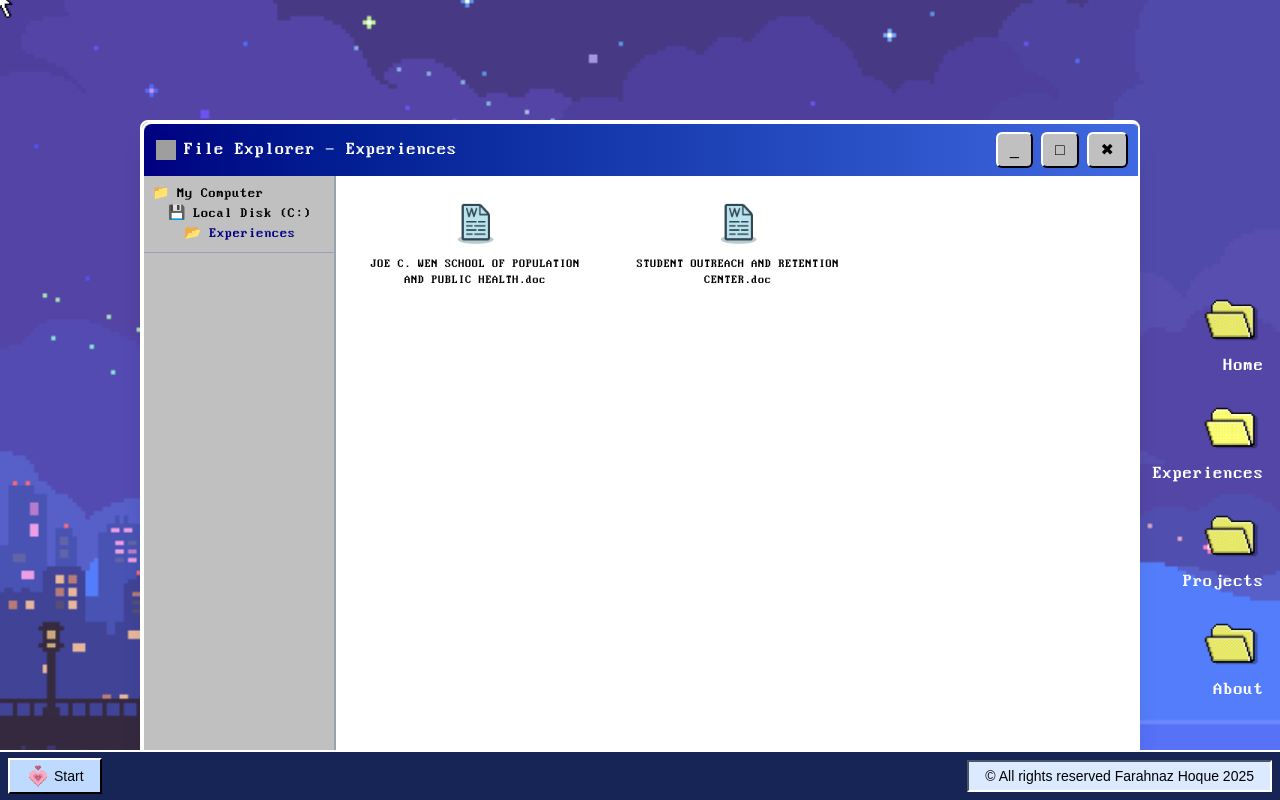
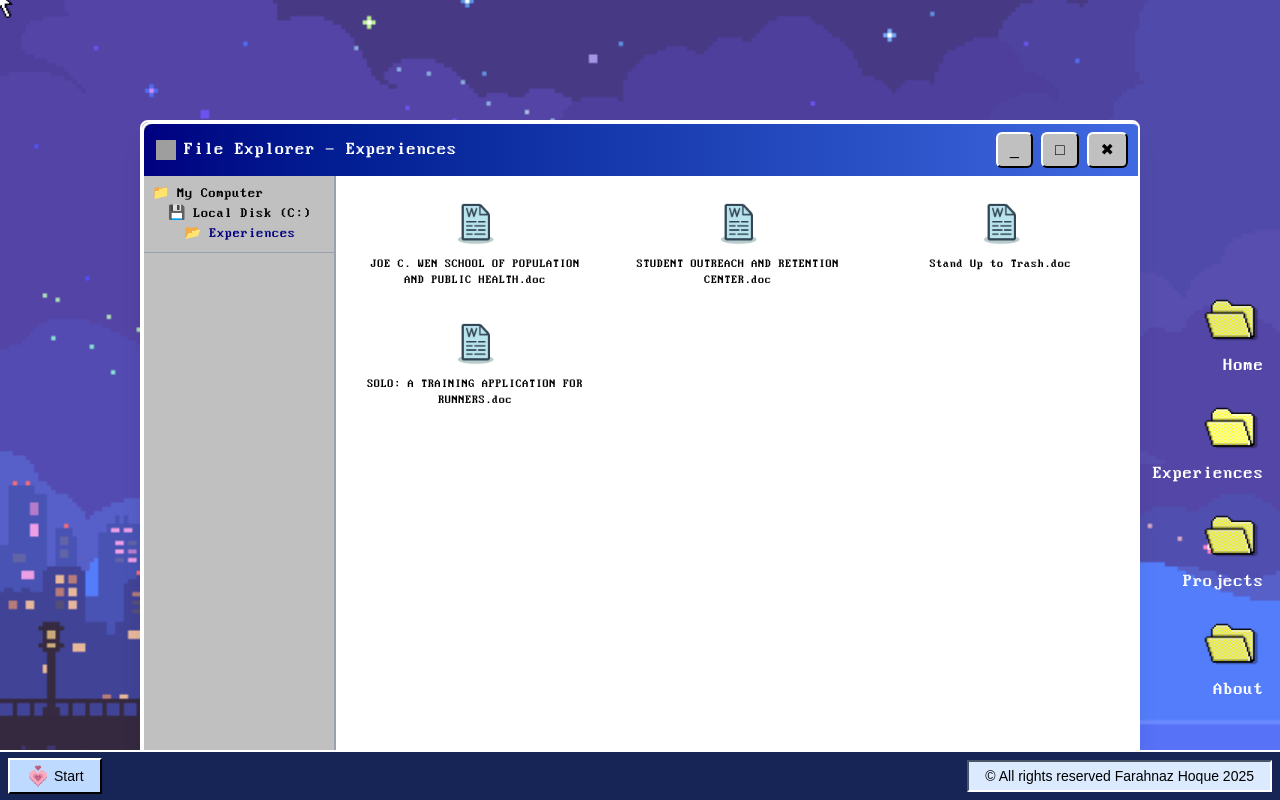
Before and after one commit to farahnazhoque/portfolio, a React (Vite) app: page /experiences in a window 1280 px wide. Built offline with nearby package versions, Linux system fonts and the light colour scheme; grey boxes are pictures that could not be loaded.

Commit message:
completed solo

```diff
--- a/src/pages/Experiences.jsx
+++ b/src/pages/Experiences.jsx
@@ -58,7 +58,7 @@ function Experiences() {
         link: "https://soar.uci.edu",
         period: "JANUARY 2025 - PRESENT",
         content: {
-          image: import.meta.env.BASE_URL + 'soar.png',
+          image: import.meta.env.BASE_URL + 'solo.png',
 
           summary: {
             team: [
@@ -102,6 +102,106 @@ function Experiences() {
             "Adobe XD",
             "Adobe Premiere Pro",
             "Adobe After Effects",
+            "Canva"
+          ]
+        }
+      },
+      {
+        title: "Stand Up to Trash.doc",
+        role: "FULL STACK DEVELOPER",
+        icon: import.meta.env.BASE_URL + 'wordDoc.png',
+        link: "https://www.standuptotrash.com/",
+        period: "OCTOBER 2023 - JUNE 2024",
+        content: {
+          image: import.meta.env.BASE_URL + 's2t.png',
+
+          summary: {
+            team: [
+              "3 Founders",
+              "2 Tech Leads",
+              "10 Full Stack Developers (including myself)",
+              "3 Designers"
+            ],
+            myRole: "Full Stack Developer",
+            timeline: "October 2023 - June 2024",
+            projectPhases: [
+              "UI/UX Design (October 2023 - January 2024)",
+              "Frontend Development (October 2023 - June 2024)",
+              "Backend Development (October 2023 - June 2024)"
+            ]
+          },
+          responsibilities: [
+
+          ],
+          purpose: [
+            "My initial reason for joining this project was to be able to work on a real-world problem and to work with a team of people to learn more about the latest technologies in the field of software engineering.",
+            "It was also a great opportunity to work with the founders of the projects, interact with stakeholders, and network with other professionals in the field."
+          ],
+          technologies: [
+            "HTML",
+            "CSS",
+            "JavaScript",
+            "React",
+            "Figma",
+            "Amazon S3",
+            "AWS Rekognition",
+            "MySQL",
+            "Node.js",
+            "Express",
+            "React Router",
+            "React Hook Form",
+            "Canva"
+          ]
+        }
+      },
+      {
+        title: "SOLO: A TRAINING APPLICATION FOR RUNNERS.doc",
+        role: "LEAD SOFTWARE ENGINEER INTERN",
+        icon: import.meta.env.BASE_URL + 'wordDoc.png',
+        link: "https://github.com/farahnazhoque/SOLOFinal",
+        period: "MARCH 2024 - JUNE 2024",
+        content: {
+          image: import.meta.env.BASE_URL + 'soar.png',
+
+          summary: {
+            team: [
+              "2 Founders",
+              "2 Frontend Developers (including myself)",
+              "3 Backend Developers (including myself)",
+              "3 Designers"
+            ],
+            myRole: "Lead Software Engineer Intern",
+            timeline: "March 2024 - June 2024",
+            projectPhases: [
+              "UI/UX Design (January 2024 - March 2024)",
+              "Frontend Development (March 2024 - September 2024)",
+              "Backend Development (June 2024 - September 2024)"
+            ]
+          },
+          responsibilities: [
+            "With the initial design done by the interns before us, we had to make ensure that the founders were on board with the design, and that the design adhered to the user needs and preferences.",
+            "As a full stack developer, I was responsible for developing the frontend and backend of the application, and I also had to ensure that the application was responsive and that it adhered to the design.",
+            "We had to also perform research on the best practices for uploading and displaying the videos, using Amazon S3 and AWS Rekognition, and we had to ensure that the application was secure and that the data was stored properly.",
+            "To properly store all the data, we created an Amazon RDS instance and connected it to the MySQL Workbench, with proper user authentication and authorization.",
+            "We also had to ensure that the application was responsive and that it adhered to the design, and that the application was secure and that the data was stored properly."
+          ],
+          purpose: [
+            "My initial reason for joining this project was to be able to work on a real-world problem and to work with a team of people to learn more about the latest technologies in the field of software engineering.",
+            "It was also a great opportunity to work with the founders of the projects, interact with stakeholders, and network with other professionals in the field."
+          ],
+          technologies: [
+            "HTML",
+            "CSS",
+            "JavaScript",
+            "React",
+            "Figma",
+            "Amazon S3",
+            "AWS Rekognition",
+            "MySQL",
+            "Node.js",
+            "Express",
+            "React Router",
+            "React Hook Form",
             "Canva"
           ]
         }
@@ -353,7 +453,7 @@ function Experiences() {
                   {/* Main content */}
                   <div className="flex-1 pl-8 sticky top-0">
                     <div id="summary" className="mb-8">
-                      <div className="bg-gray-50 p-6 rounded-lg border border-black hover:scale-105 transition-all duration-300">
+                      <div className="bg-gray-50 p-6 rounded-lg border border-black">
                         <h2 className="text-2xl font-bold text-blue-800 mb-4 flex items-center">
                           <img src={import.meta.env.BASE_URL + 'summary.png'} alt="" className="w-8 h-8 mr-2"/>
                           Project Summary
@@ -387,14 +487,14 @@ function Experiences() {
 
                     <div id="image" className="mb-8">
                         <img
+                            src={selectedFile.content.image}
                             onClick={() => window.open(selectedFile.link, '_blank')}
-                            src={selectedFile.content.image}
                             alt=""
-                            className="w-full h-120 object-cover rounded-lg shadow-lg border-2 border-black hover:scale-105 transition-all duration-300 cursor-pointer"
+                            className="w-full h-120 object-cover rounded-lg shadow-lg border-2 border-black cursor-pointer hover:scale-105 transition-all duration-300"
                         />
                     </div>
                     <div id="responsibilities" className="mb-8">
-                      <div className="bg-gray-50 p-6 rounded-lg border border-black hover:scale-105 transition-all duration-300">
+                      <div className="bg-gray-50 p-6 rounded-lg border border-black">
                         <h2 className="text-2xl font-bold text-blue-800 mb-4 flex items-center">
                           <img src={import.meta.env.BASE_URL + 'respon.png'} alt="" className="w-8 h-8 mr-2"/>
                           Responsibilities
@@ -410,7 +510,7 @@ function Experiences() {
                     </div>
 
                     <div id="purpose" className="mb-8">
-                      <div className="bg-gray-50 p-6 rounded-lg border border-black hover:scale-105 transition-all duration-300">
+                      <div className="bg-gray-50 p-6 rounded-lg border border-black">
                         <h2 className="text-2xl font-bold text-blue-800 mb-4 flex items-center">
                           <img src={import.meta.env.BASE_URL + 'purpose.png'} alt="" className="w-8 h-8 mr-2"/>
                           Purpose
@@ -426,7 +526,7 @@ function Experiences() {
                     </div>
 
                     <div id="technologies">
-                      <div className="bg-blue-50 p-6 rounded-lg border border-blue-100 hover:scale-105 transition-all duration-300">
+                      <div className="bg-blue-50 p-6 rounded-lg border border-blue-100">
                         <h2 className="text-2xl font-bold text-blue-800 mb-4 flex items-center">
                           <img src={import.meta.env.BASE_URL + 'tech.png'} alt="" className="w-8 h-8 mr-2"/>
                           Technologies
--- a/src/pages/Home.jsx
+++ b/src/pages/Home.jsx
@@ -173,6 +173,7 @@ function Home() {
                   >
                     <span className="font-PerfectDOSVGA437 text-sm">🎥 YouTube</span>
                   </div>
+
                 </div>
               </div>
             </div>
```
Also changed, not shown: 2 other files (tests, documents, lock files or other folders).
